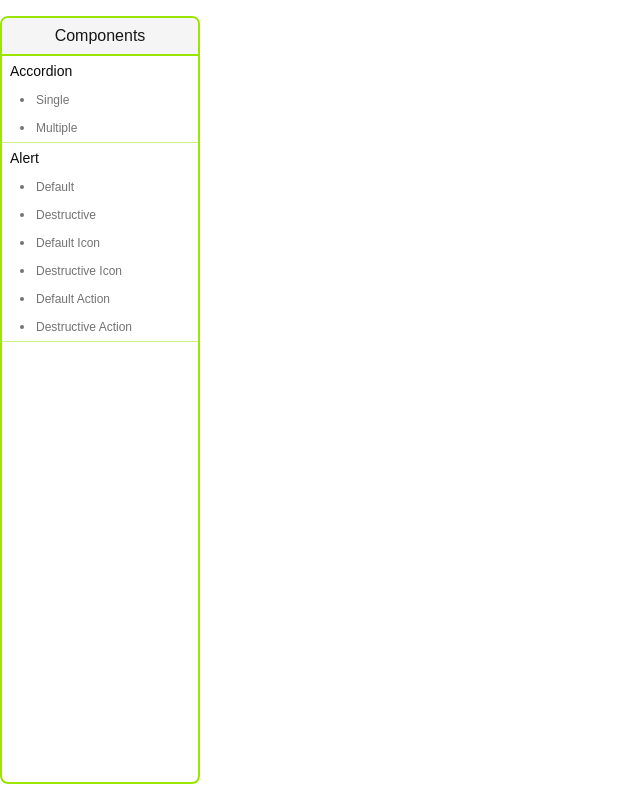
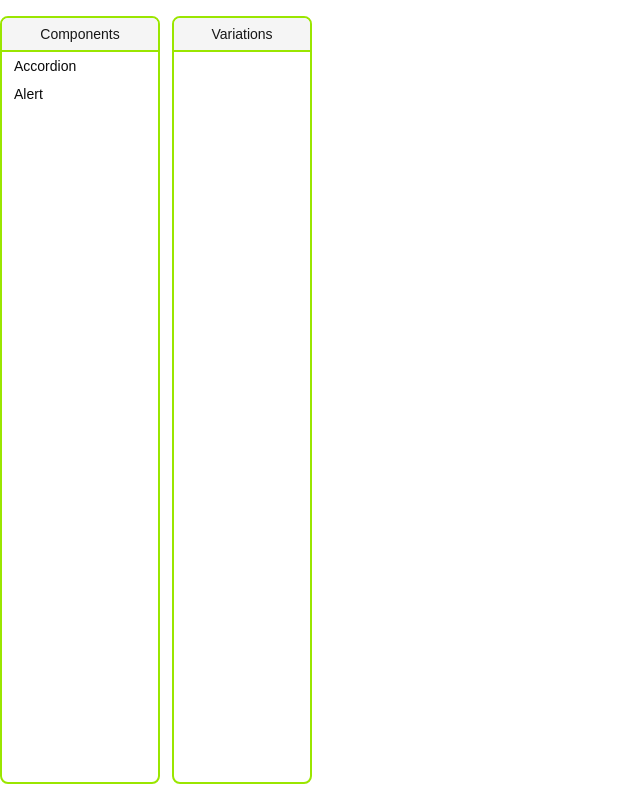
Before and after one commit to Mishenko28/ShadShelf, a React (Vite) app: page /components in a window 1280 px wide. Shown: the whole page, without its empty margins (0-640 px from the left). Built offline with nearby package versions, Linux system fonts and the light colour scheme.

Commit message:
feat: enhance Sidebar component with improved navigation and layout

```diff
--- a/src/my-components/Sidebar.tsx
+++ b/src/my-components/Sidebar.tsx
@@ -1,5 +1,4 @@
-import { startTransition } from "react"
-import { DotIcon } from "lucide-react"
+import { startTransition, useState } from "react"
 import { myComponents } from "./my-components"
 import { useNavigate, useResolvedPath } from "react-router"
 import { cn } from "cn"
@@ -23,49 +22,86 @@ const navigations: Navigation[] = myComponents.map(component => ({
 }))
 
 export default function Sidebar() {
-	const pathname = useResolvedPath({}).pathname
 	const navigate = useNavigate()
 
-	const activeVariant = pathname.split("/")[3]
+	const pathname = useResolvedPath({}).pathname
+	const activeVariantPath = pathname.split("/")[3]
+	const activeComponentPath = pathname.split("/")[2]
+
+	const [activeComponent, setActiveComponent] = useState<Navigation | null>(
+		activeComponentPath ? navigations.find(nav => nav.path === activeComponentPath) || null : null,
+	)
+
+	const onWheelVariations = (e: React.WheelEvent<HTMLDivElement>) => {
+		const isScrollingUp = e.deltaY < 0
+		const currentIndex = activeComponent?.variants.findIndex(variant => variant.path === activeVariantPath) || 0
+		const nextIndex = isScrollingUp ? currentIndex - 1 : currentIndex + 1
+
+		if (activeComponent && nextIndex >= 0 && nextIndex < activeComponent.variants.length) {
+			const nextVariant = activeComponent.variants[nextIndex]
+			startTransition(() => navigate(`${activeComponent.path}/${nextVariant.path}`))
+		}
+	}
+
+	const onWheelComponents = (e: React.WheelEvent<HTMLDivElement>) => {
+		const isScrollingUp = e.deltaY < 0
+		const currentIndex = activeComponent ? navigations.findIndex(nav => nav.path === activeComponent.path) : 0
+		const nextIndex = isScrollingUp ? currentIndex - 1 : currentIndex + 1
+
+		if (nextIndex >= 0 && nextIndex < navigations.length) {
+			const nextComponent = navigations[nextIndex]
+			setActiveComponent(nextComponent)
+			startTransition(() => navigate(`${nextComponent.path}/${nextComponent.variants[0].path}`))
+		}
+	}
 
 	return (
-		<div className="corner-bevel w-50 overflow-hidden rounded-md border-2 border-lime-400">
-			<div className="bg-accent text-accent-foreground border-b-2 border-b-lime-400 p-1.5 text-center">
+		<div className="flex gap-3">
+			<div className="corner-bevel w-40 overflow-hidden rounded-md border-2 border-lime-400">
+				<div className="bg-accent text-accent-foreground border-b-2 border-b-lime-400 p-1.5 text-center text-sm">
 					<h1>Components</h1>
 				</div>
+				<div onWheel={onWheelComponents} className="h-full">
+					{navigations.map(nav => (
+						<h1
+							key={nav.path}
+							onClick={() => setActiveComponent(nav)}
+							className={cn(
+								"cursor-pointer px-3 py-1 text-sm",
+								activeComponent?.path === nav.path ? "text-background bg-lime-400" : "hover:bg-accent",
+							)}
+						>
+							{nav.name}
+						</h1>
+					))}
+				</div>
+			</div>
+			<div className="corner-bevel w-35 overflow-hidden rounded-md border-2 border-lime-400">
+				<div className="bg-accent text-accent-foreground border-b-2 border-b-lime-400 p-1.5 text-center text-sm">
+					<h1>Variations</h1>
+				</div>
+				<div onWheel={onWheelVariations} className="h-full">
+					{activeComponent && (
 						<div>
-				{navigations.map(nav => (
-					<div key={nav.path} className="border-b border-lime-400/50">
-						<div className="px-2 py-1.25">
-							<h1 className="text-sm">{nav.name}</h1>
-						</div>
-						{nav.variants.length > 1 && (
-							<div>
-								{nav.variants.map(variant => (
-									<div
+							{activeComponent.variants.map(variant => (
+								<h1
 									key={variant.path}
-										onClick={() => startTransition(() => navigate(`${nav.path}/${variant.path}`))}
-										className="w-full"
-									>
-										<div
+									onClick={() =>
+										startTransition(() => navigate(`${activeComponent.path}/${variant.path}`))
+									}
 									className={cn(
-												"text-muted-foreground cursor-pointer px-2 py-0.5",
-												activeVariant === variant.path
+										"cursor-pointer px-3 py-1.5 text-xs",
+										activeVariantPath === variant.path
 											? "text-background bg-lime-400"
 											: "hover:bg-accent",
 									)}
 								>
-											<span className="flex items-center gap-0.5 text-xs">
-												<DotIcon />
-												<h1>{variant.name}</h1>
-											</span>
-										</div>
-									</div>
+									{variant.name}
+								</h1>
 							))}
 						</div>
 					)}
 				</div>
-				))}
 			</div>
 		</div>
 	)
```
Lines whose indentation alone changed are shown as unchanged.
